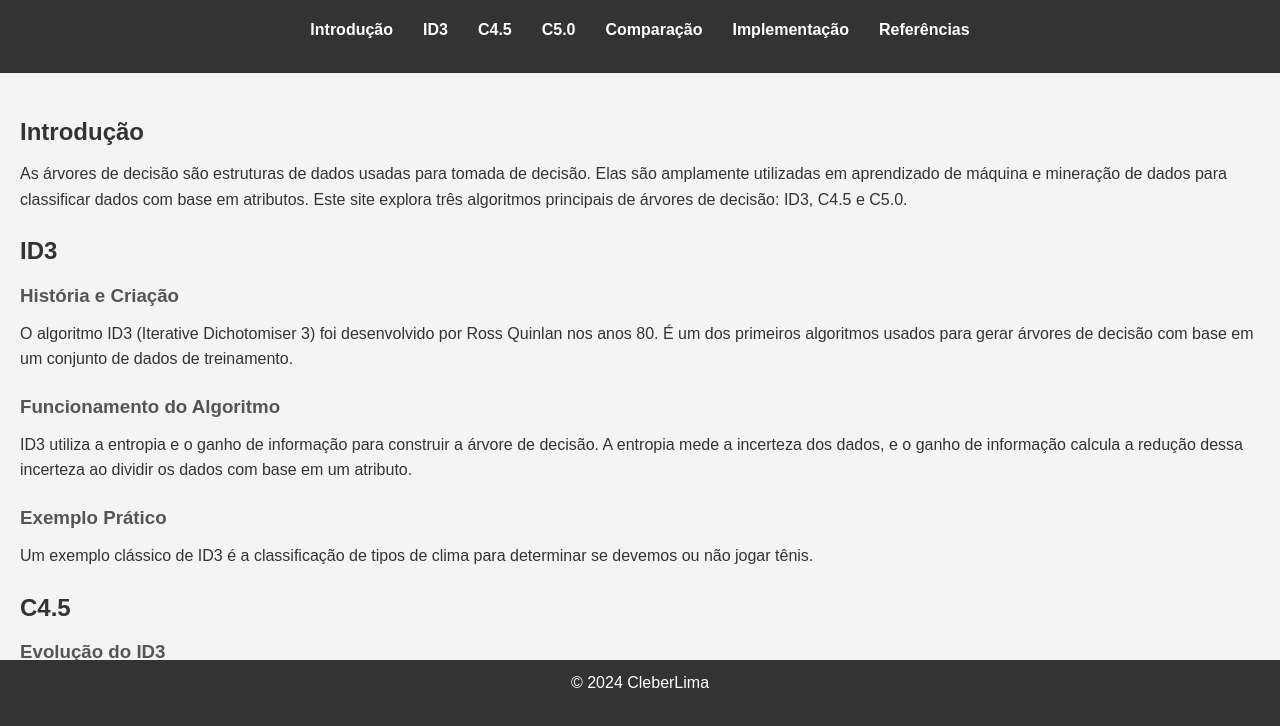
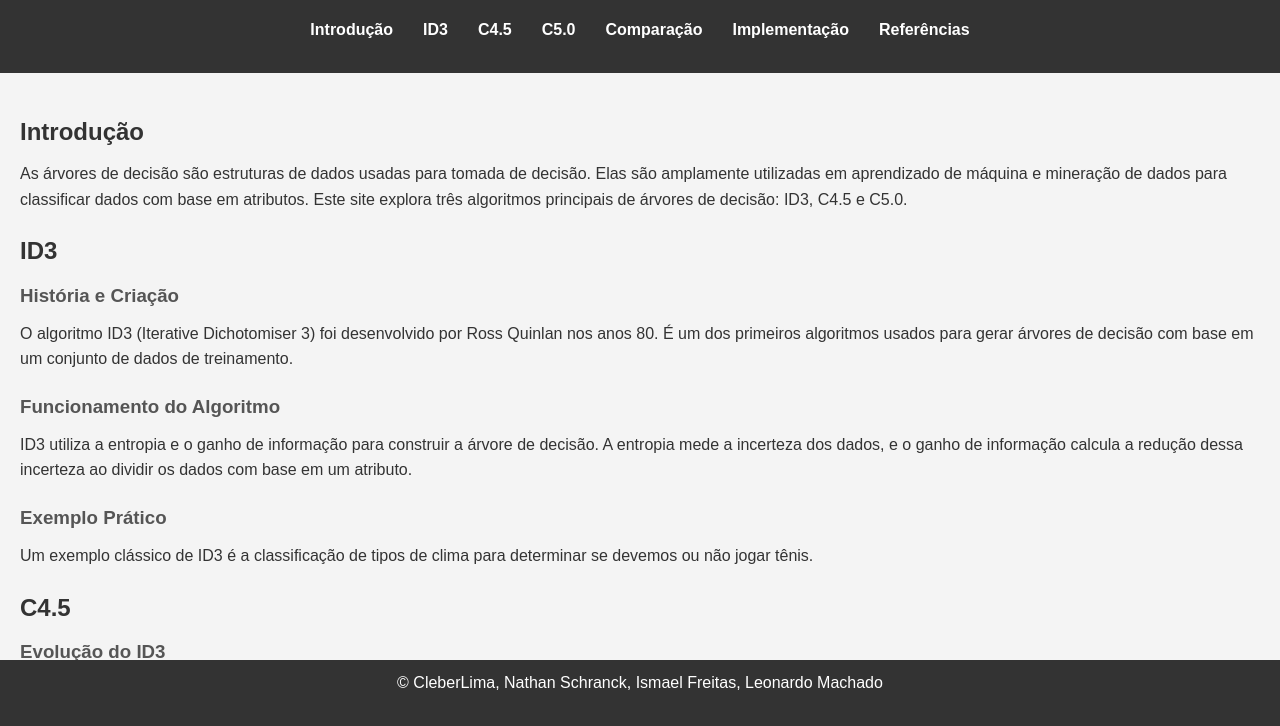
Before and after one commit to cleberlima10/cleberlima10.github.io, a plain HTML site: page index.html in a window 1280 px wide. Shown: the part 74-800 px from the top of the page. Drawn offline with Linux system fonts and the light colour scheme.

Commit message:
Update index.html
Estruturação.

```diff
--- a/index.html
+++ b/index.html
@@ -115,7 +115,7 @@ print(predictions)</code></pre>
         </section>
     </main>
     <footer>
-        <p>&copy; 2024 CleberLima</p>
+        <p>&copy; CleberLima, Nathan Schranck, Ismael Freitas, Leonardo Machado</p>
     </footer>
 </body>
 </html>
```
